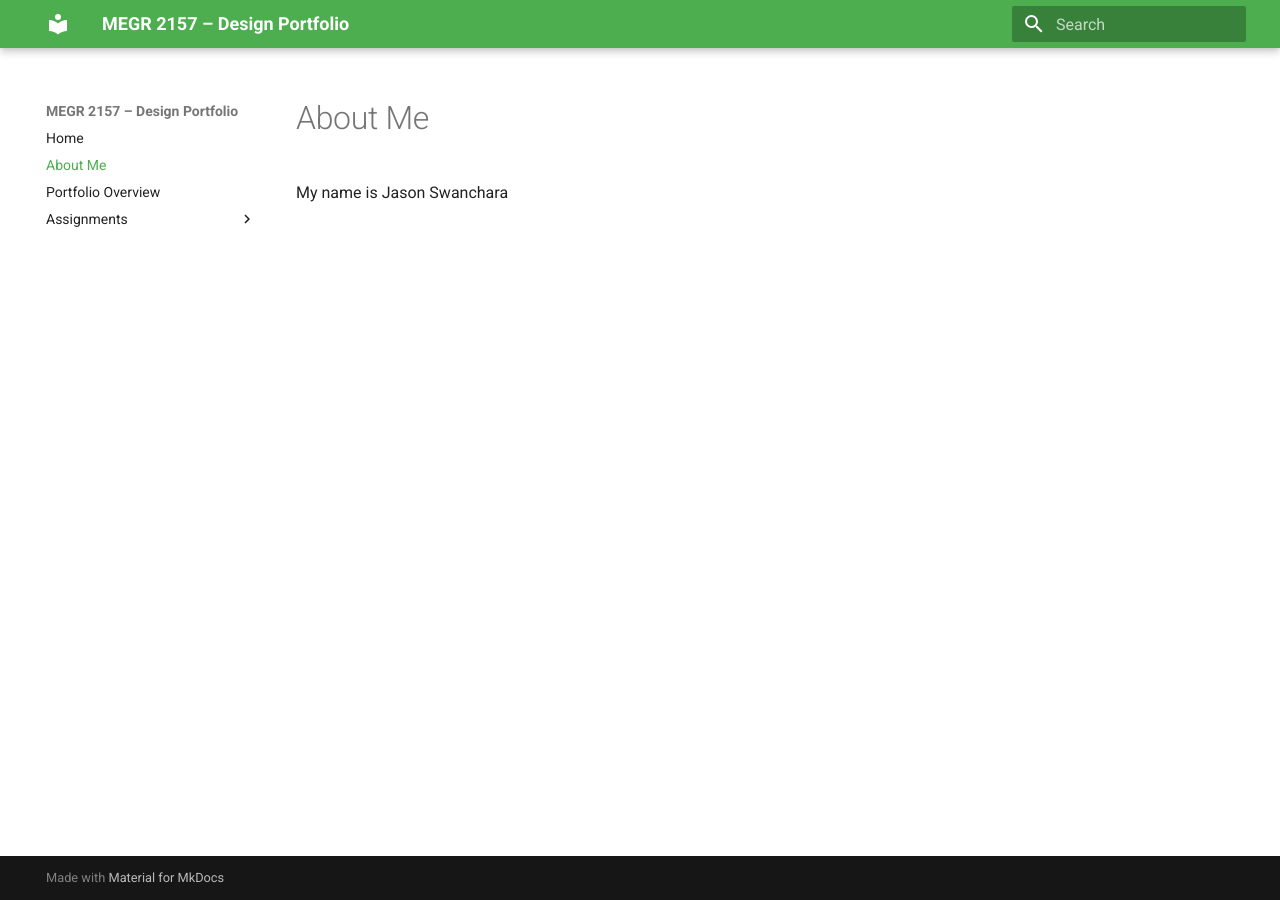
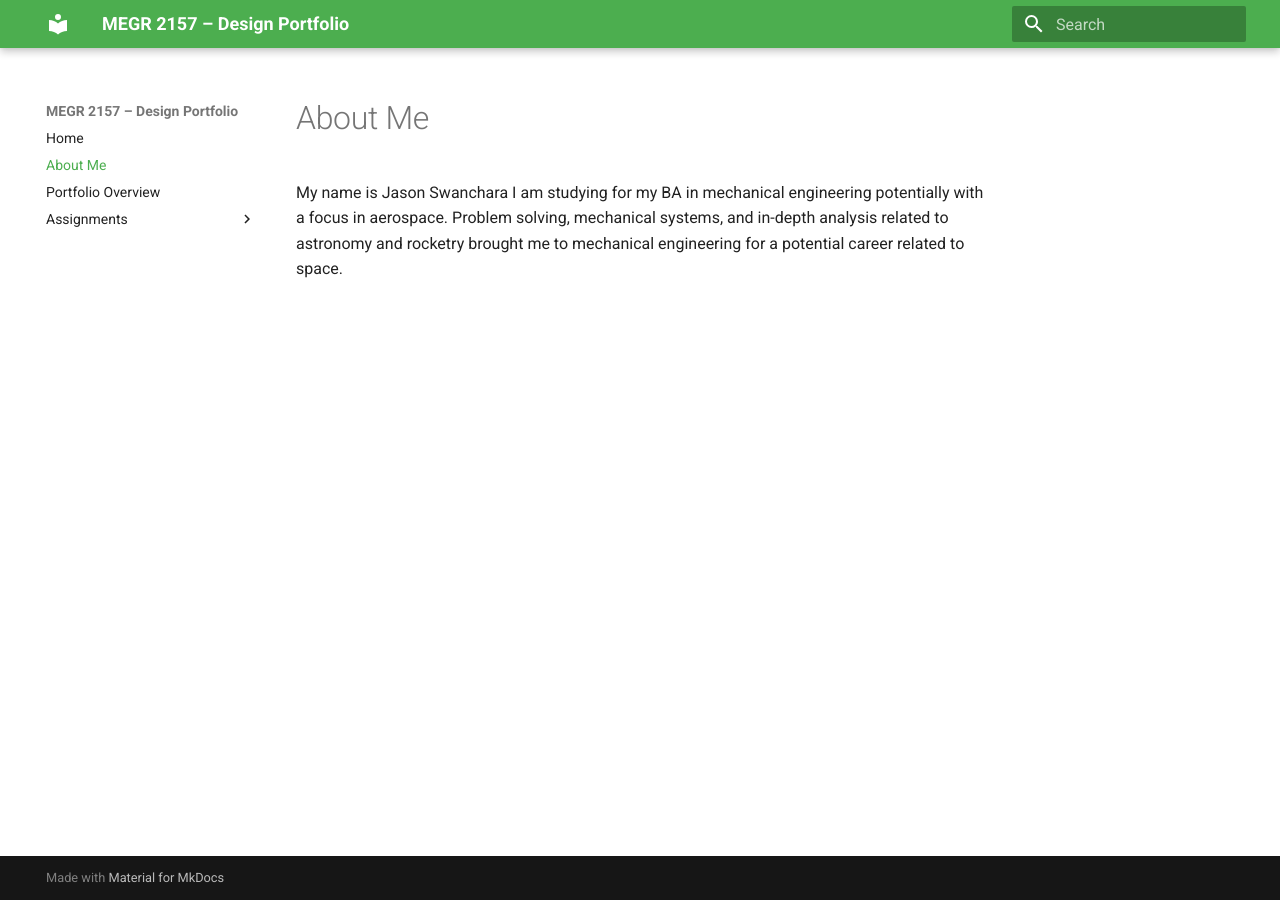
Before and after one commit to Jmswanchara/megr2156-portfolio, an MkDocs documentation site: the page built from docs/aboutme/index.md, in a window 1280 px wide. Built offline with MkDocs 1.6.1 and Material for MkDocs 9.7.7, drawn with Linux system fonts in a browser that asks for light colours.

Commit message:
Expand 'About Me' section with education details
Added educational background and career interests.

```diff
--- a/docs/aboutme/index.md
+++ b/docs/aboutme/index.md
@@ -1,2 +1,3 @@
 #About Me
 My name is Jason Swanchara
+I am studying for my BA in mechanical engineering potentially with a focus in aerospace.  Problem solving, mechanical systems, and in-depth analysis related to astronomy and rocketry brought me to mechanical engineering for a potential career related to space.
```
